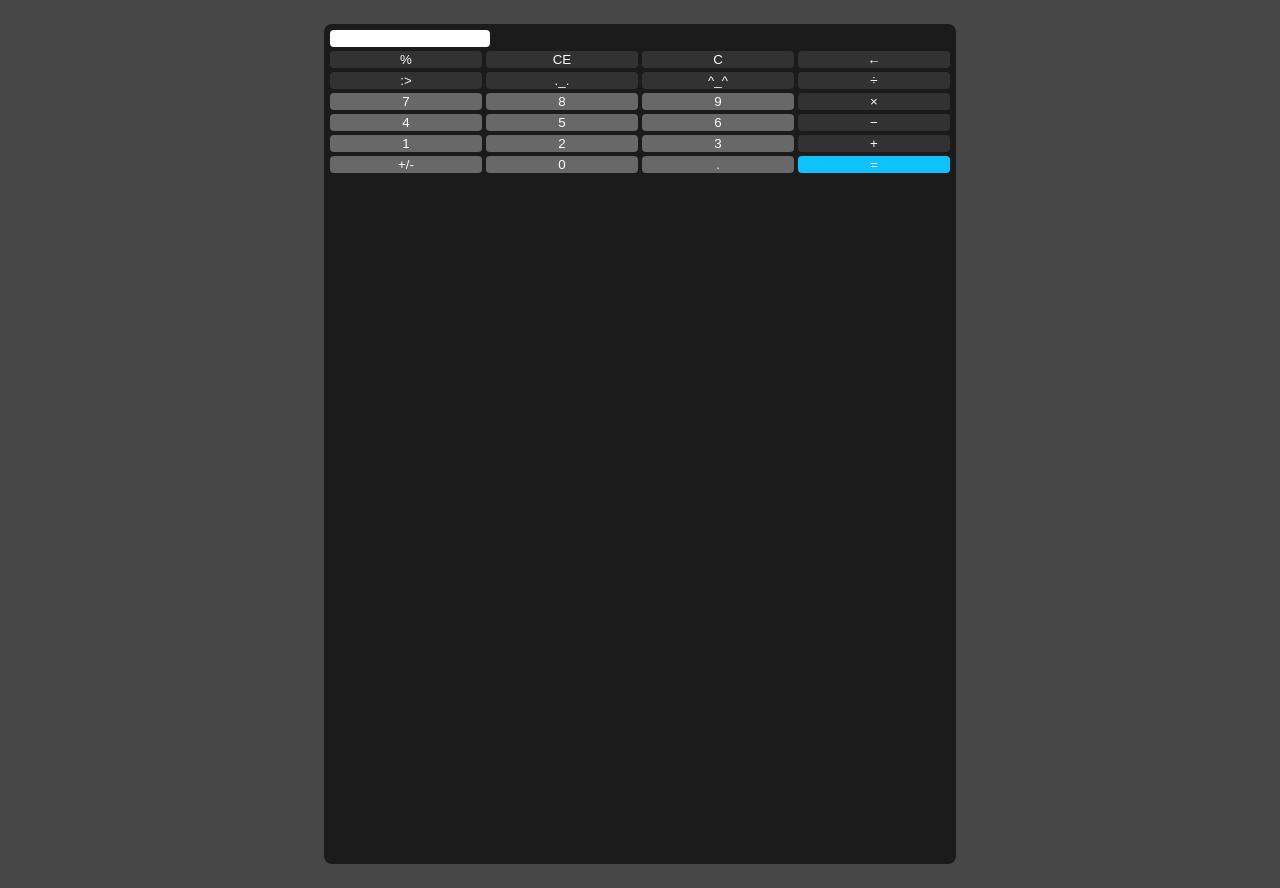
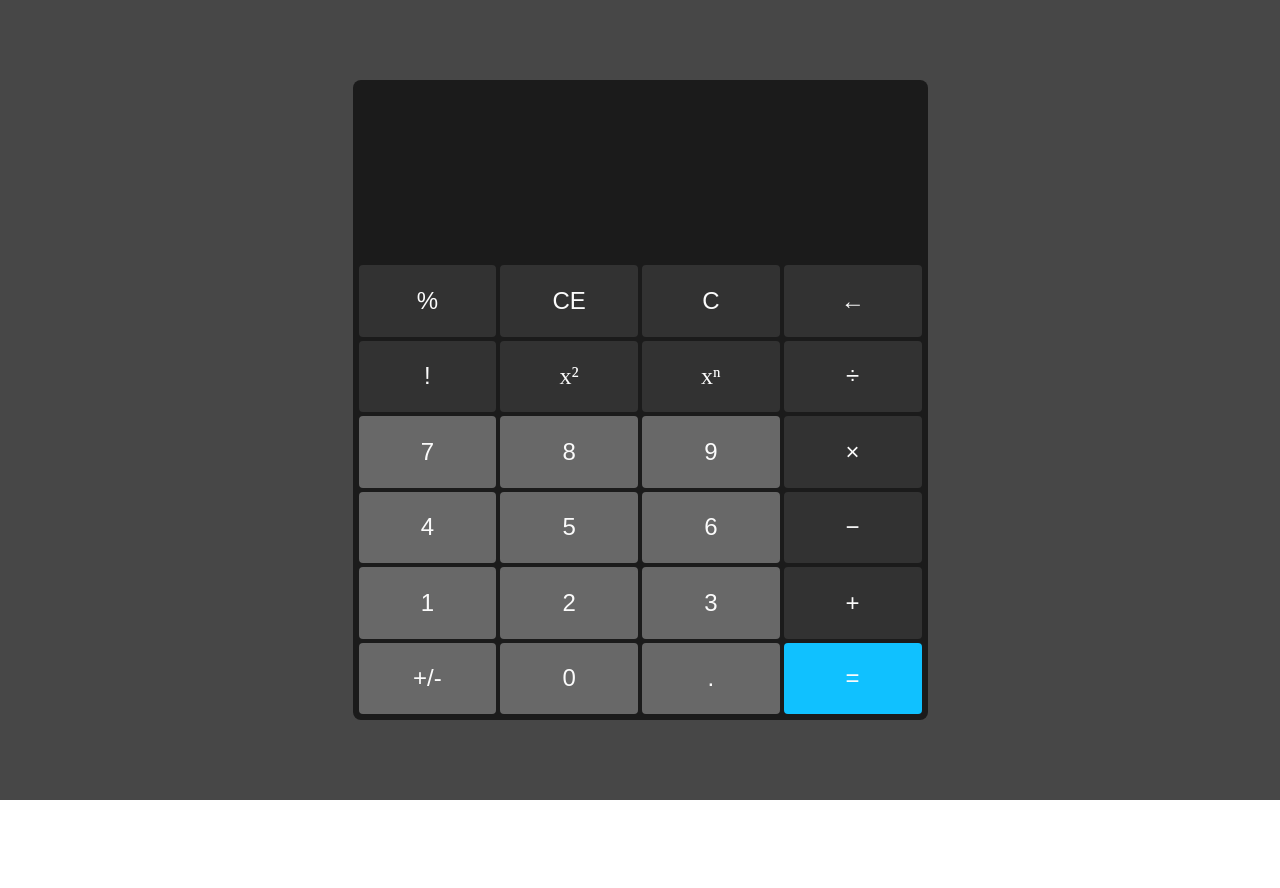
Before and after one commit to jkim000/vanilla-nilla-calculator, a website: page index.html in a window 1280 px wide. After the commit the page ends 800 px from the top, so only its background shows below. Drawn offline with Linux system fonts and the light colour scheme.

Commit message:
refactor: finish html and css for the most part

```diff
--- a/index.html
+++ b/index.html
@@ -7,16 +7,30 @@
     </head>
 
     <body>
-        <div id="calculator">
+        <div id="app">
+            <div class="calculator">
+                <div class="displays">
+                    <div class="historical"></div>
+                    <div class="current"></div>
+                </div>
                 <form>
-                <div class="display">
-                    <input type="text" name="display" class="" />
-                    <!-- <input type="text" name="display" class="" /> -->
-                </div>
+                    <div class="buttons">
                         <div class="row">
-                    <input type="button" value="%" class="button operator" />
-                    <input type="button" value="CE" class="button operator" />
-                    <input type="button" value="C" class="button operator" />
+                            <input
+                                type="button"
+                                value="%"
+                                class="button operator"
+                            />
+                            <input
+                                type="button"
+                                value="CE"
+                                class="button operator"
+                            />
+                            <input
+                                type="button"
+                                value="C"
+                                class="button operator"
+                            />
                             <input
                                 type="button"
                                 value="&#8592;"
@@ -24,9 +38,21 @@
                             />
                         </div>
                         <div class="row">
-                    <input type="button" value=":>" class="button operator" />
-                    <input type="button" value="._." class="button operator" />
-                    <input type="button" value="^_^" class="button operator" />
+                            <input
+                                type="button"
+                                value="!"
+                                class="button operator"
+                            />
+                            <input
+                                type="button"
+                                value="x&sup2;"
+                                class="button operator cursive"
+                            />
+                            <input
+                                type="button"
+                                value="x&#8319;"
+                                class="button operator cursive"
+                            />
                             <input
                                 type="button"
                                 value="&divide;"
@@ -34,9 +60,21 @@
                             />
                         </div>
                         <div class="row">
-                    <input type="button" value="7" class="button numberpad" />
-                    <input type="button" value="8" class="button numberpad" />
-                    <input type="button" value="9" class="button numberpad" />
+                            <input
+                                type="button"
+                                value="7"
+                                class="button numberpad"
+                            />
+                            <input
+                                type="button"
+                                value="8"
+                                class="button numberpad"
+                            />
+                            <input
+                                type="button"
+                                value="9"
+                                class="button numberpad"
+                            />
                             <input
                                 type="button"
                                 value="&times;"
@@ -44,9 +82,21 @@
                             />
                         </div>
                         <div class="row">
-                    <input type="button" value="4" class="button numberpad" />
-                    <input type="button" value="5" class="button numberpad" />
-                    <input type="button" value="6" class="button numberpad" />
+                            <input
+                                type="button"
+                                value="4"
+                                class="button numberpad"
+                            />
+                            <input
+                                type="button"
+                                value="5"
+                                class="button numberpad"
+                            />
+                            <input
+                                type="button"
+                                value="6"
+                                class="button numberpad"
+                            />
                             <input
                                 type="button"
                                 value="&minus;"
@@ -54,9 +104,21 @@
                             />
                         </div>
                         <div class="row">
-                    <input type="button" value="1" class="button numberpad" />
-                    <input type="button" value="2" class="button numberpad" />
-                    <input type="button" value="3" class="button numberpad" />
+                            <input
+                                type="button"
+                                value="1"
+                                class="button numberpad"
+                            />
+                            <input
+                                type="button"
+                                value="2"
+                                class="button numberpad"
+                            />
+                            <input
+                                type="button"
+                                value="3"
+                                class="button numberpad"
+                            />
                             <input
                                 type="button"
                                 value="&plus;"
@@ -64,16 +126,30 @@
                             />
                         </div>
                         <div class="row">
-                    <input type="button" value="+/-" class="button numberpad" />
-                    <input type="button" value="0" class="button numberpad" />
-                    <input type="button" value="." class="button numberpad" />
+                            <input
+                                type="button"
+                                value="+/-"
+                                class="button numberpad"
+                            />
+                            <input
+                                type="button"
+                                value="0"
+                                class="button numberpad"
+                            />
+                            <input
+                                type="button"
+                                value="."
+                                class="button numberpad"
+                            />
                             <input
                                 type="button"
                                 value="&equals;"
                                 class="button equal"
                             />
                         </div>
+                    </div>
                 </form>
+            </div>
         </div>
 
         <script src="src/index.js"></script>
--- a/src/styles.css
+++ b/src/styles.css
@@ -1,46 +1,116 @@
-body {
-    background-color: rgb(71, 71, 71);
+* {
+    margin: 0;
     padding: 0;
-    margin: 0;
+    font-family: sans-serif;
+    box-sizing: border-box;
+}
+
+#app {
     display: flex;
     justify-content: center;
     align-items: center;
-    padding: 24px;
+    height: 100vh;
+    background-color: #474747;
 }
 
-#calculator {
+.calculator {
+    display: flex;
+    flex-direction: column;
+    width: 80%;
+    min-width: 275px;
+    max-width: 575px;
+    min-height: 640px;
+    padding: 48px 4px 4px 4px;
     background-color: #1b1b1b;
-    padding: 4px;
     border-radius: 8px;
-    width: 624px;
-    min-width: 312px;
-    height: 832px;
-    min-height: 416px;
+    overflow: hidden;
+}
+
+.displays {
+    display: flex;
+    flex-direction: column;
+    flex: 0 0 auto;
+    height: 135px;
+    text-align: right;
+    color: #fbfbfb;
+}
+
+.historical {
+    margin: 2rem 0 0.6rem 0;
+    color: #686868;
+    font-size: large;
+}
+
+.current {
+    margin-bottom: 0.8rem;
+    font-size: xxx-large;
+}
+
+.calculator form {
+    display: flex;
+    flex-direction: column;
+    flex: 1;
+}
+
+.buttons {
+    display: flex;
+    flex-direction: column;
+    flex: 1;
 }
 
 .row {
     display: flex;
+    flex: 1;
     justify-content: space-evenly;
     align-items: stretch;
     align-content: stretch;
 }
 
-#calculator form input {
+form input {
+    width: 25%;
+    margin: 2px;
     border: none;
     border-radius: 4px;
-    margin: 2px;
-    width: 25%;
     color: #fbfbfb;
+    font-size: x-large;
 }
 
 .numberpad {
     background-color: #686868;
 }
 
+.numberpad:hover {
+    background-color: #323232;
+}
+
+.numberpad:active {
+    background-color: #1b1b1b;
+}
+
 .operator {
     background-color: #323232;
+}
+
+.operator:hover {
+    background-color: #686868;
+}
+
+.operator:active {
+    background-color: #7e7e7e;
 }
 
 .equal {
     background-color: #10c1ff;
 }
+
+.equal:hover {
+    background-color: #00abe9;
+}
+
+.equal:active {
+    background-color: #008fc4;
+}
+
+.cursive {
+    font-family: "Times New Roman", Times, serif;
+}
```
Lines whose indentation alone changed are shown as unchanged.
